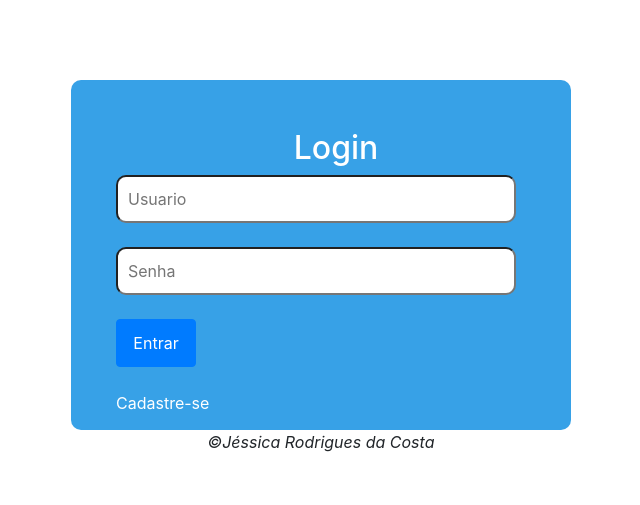
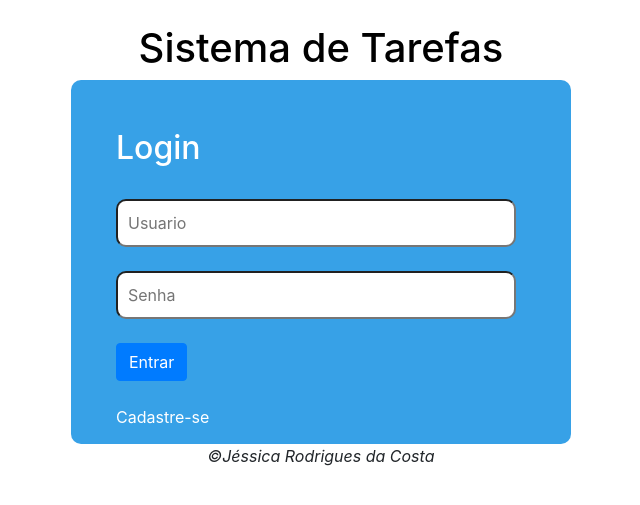
Before and after one commit to JessicaRodriguesdc/SystemTask, a PHP site: page / in a window 1280 px wide. Shown: the top 505 px of the page, without its empty margins (319-959 px from the left). Run offline with PHP 8.4, Linux system fonts and the light colour scheme.

Commit message:
ajuste no layout

```diff
--- a/public/index.php
+++ b/public/index.php
@@ -21,7 +21,8 @@
             <section>
                 <form action="controller/login.php" method="post">
                 <br>
-                <h2><center>Login</center></h2>
+                <h2>Login</h2>
+                <br>
                     <input type="email" id="email" name="email" placeholder="Usuario" required="" autocomplete="off"><br><br>
                     <input type="password" id="password" name="password" placeholder="Senha" required="" autocomplete="off"><br><br>
                     <input type="submit" id="btn" name="button" class="btn btn-primary" value="Entrar"><br><br>
--- a/public/view/css/login.css
+++ b/public/view/css/login.css
@@ -1,5 +1,5 @@
 header {
-    color: white;
+    color: black;
     text-align: center;
 }
 
@@ -10,7 +10,6 @@ section {
     color: white;
     width: 500px;
     margin: auto;
-    box-shadow: 5px 5px 10px rgba(17, 16, 16, 0);
 }
 
 form {
@@ -34,12 +33,6 @@ footer {
     font-style: italic;
 }
 
-#btn {
-    color: white;
-    padding: 11px;
-    width: 80px;
-}
-
 a:link {
     color: white;
     text-decoration: none;
```
Also changed, not shown: public/view/painel.php (+5 -3 lines).
